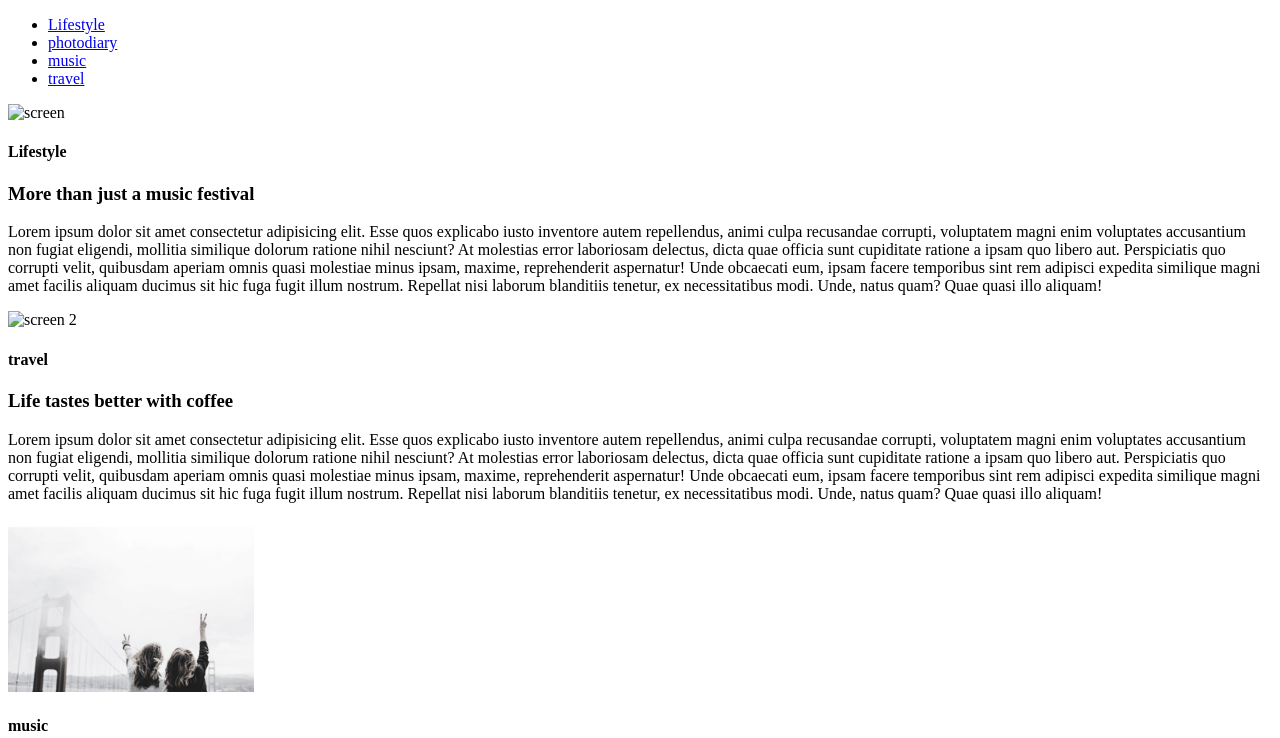
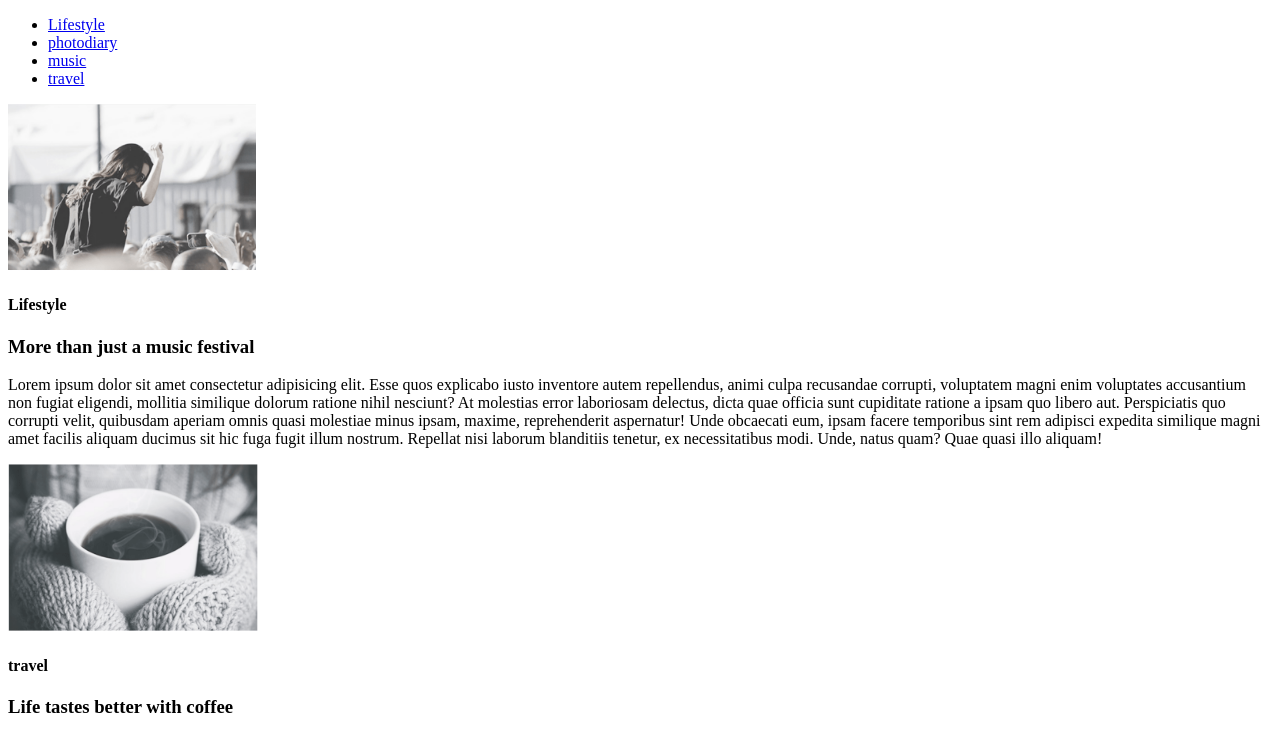
Before and after one commit to maximenium/goit-fe-course, a plain HTML site: page module-1-2/index.html in a window 1280 px wide. Shown: the top 738 px of the page. Drawn offline with Linux system fonts and the light colour scheme.

Commit message:
new changes 0-38

```diff
--- a/module-1-2/index.html
+++ b/module-1-2/index.html
@@ -12,7 +12,7 @@
     <li><a href="#" target="_blank">music</a></li>
     <li><a href="#" target="_blank">travel</a></li>
   </ul>
-    <section><img src="img/Screenshot_1.png." alt="screen" />
+    <section><img src="img/Screenshot_1.png" alt="screen" />
       <h4>Lifestyle</h4>
       <h3>More than just a music festival</h3>
       <p>
@@ -29,7 +29,7 @@
         tenetur, ex necessitatibus modi. Unde, natus quam? Quae quasi illo
         aliquam!
       </p></section>
-    <section><img src="img/Screenshot_2.png." alt="screen 2" />
+    <section><img src="img/Screenshot_2.png" alt="screen 2" />
         <h4>travel</h4>
       <h3>Life tastes better with coffee</h3>
       <p>
```
